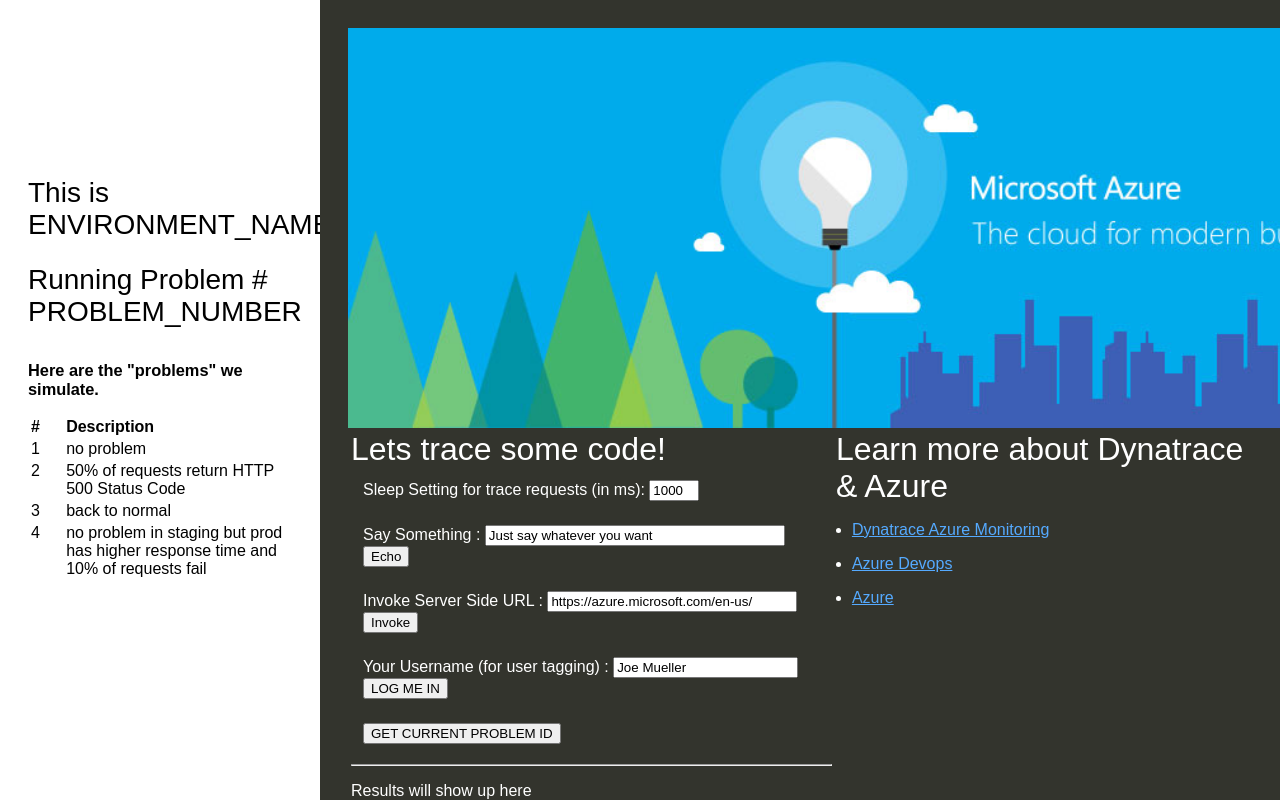
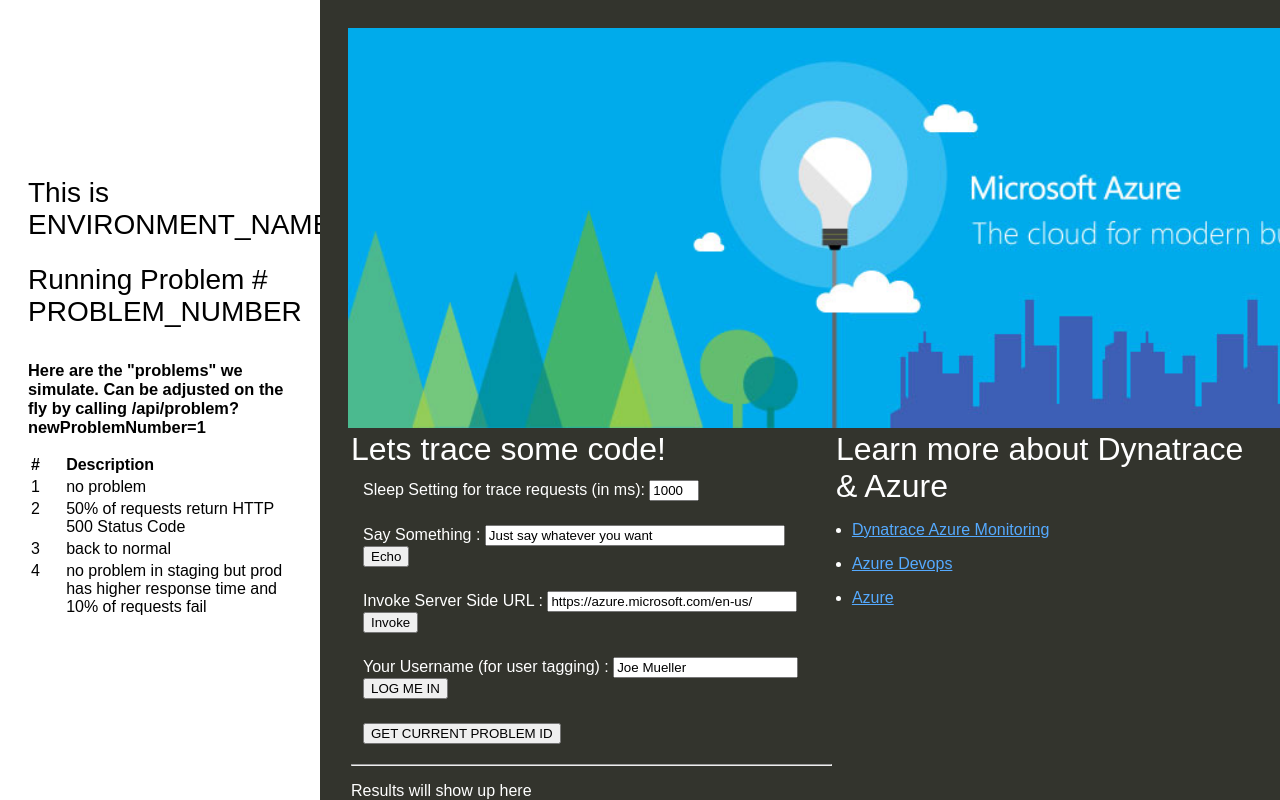
Before and after one commit to dt-demos/azure-devops-ubp, a website: page index.html in a window 1280 px wide. Drawn offline with nearby package versions, Linux system fonts and the light colour scheme.

Commit message:
add info on changing release

```diff
--- a/index.html
+++ b/index.html
@@ -98,7 +98,7 @@
         <h2>Running Problem # PROBLEM_NUMBER</h2>
         <br>
         <div>
-        <h3>Here are the "problems" we simulate.</h3>
+        <h3>Here are the "problems" we simulate. Can be adjusted on the fly by calling /api/problem?newProblemNumber=1</h3>
         <table style="color:black">
         <tr><th>#</th><th>Description</th></tr>
         <tr><td>1</td><td>no problem</td></tr>
```
